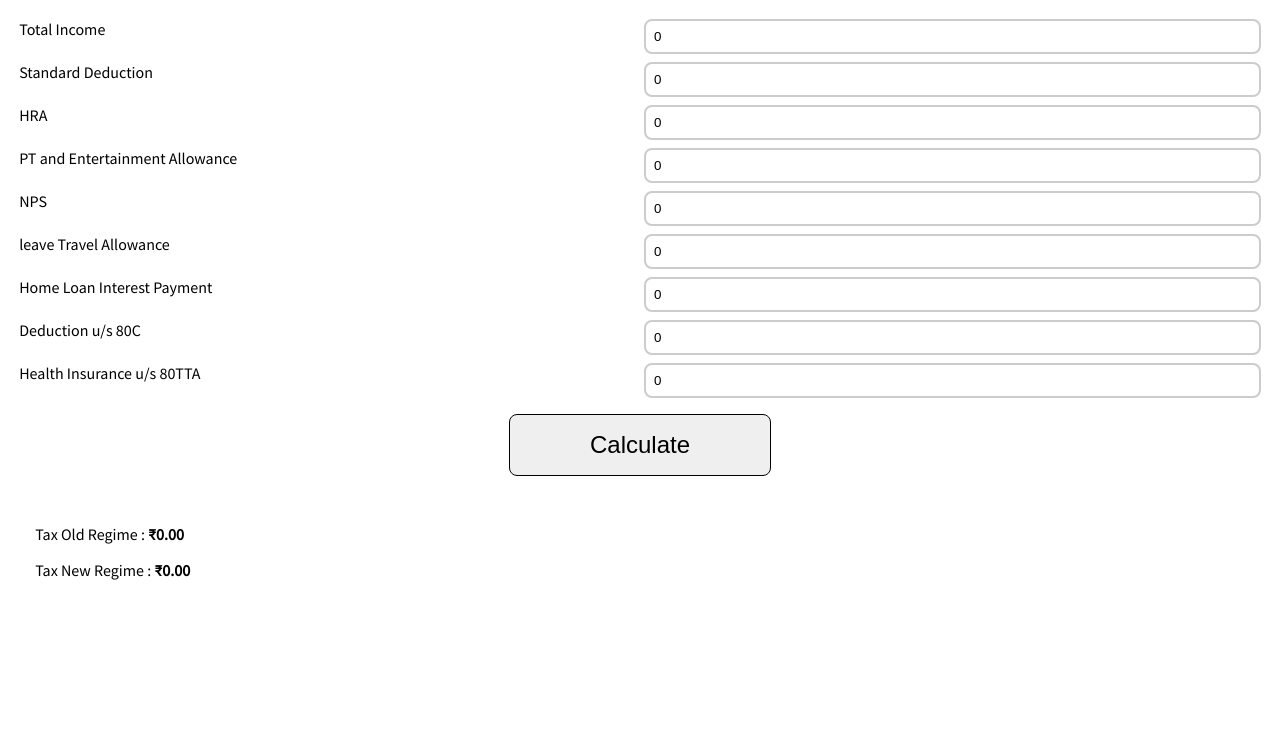
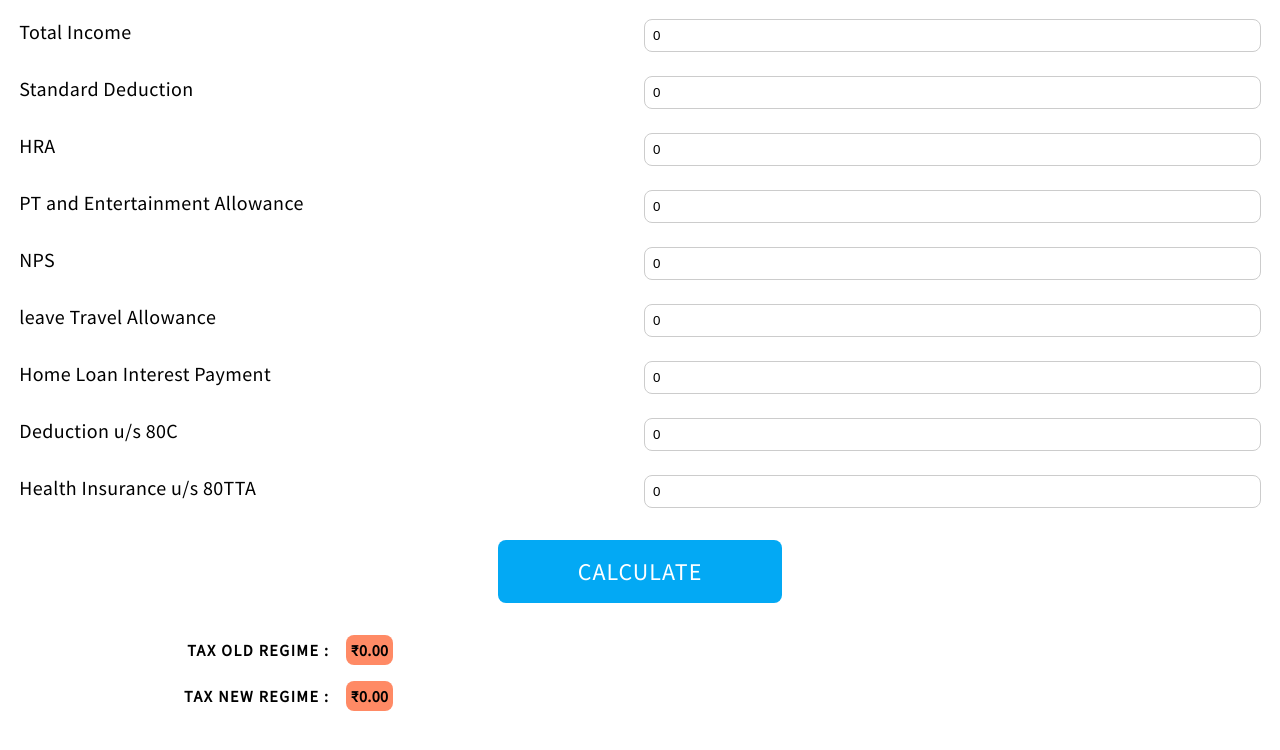
Before and after one commit to mishti169/react-income-tax-calculator-mishti, a React (Create React App) app: page / in a window 1280 px wide. Shown: the top 750 px of the page. Built offline with nearby package versions, Linux system fonts and the light colour scheme.

Commit message:
style: update styling

```diff
--- a/src/App.css
+++ b/src/App.css
@@ -1,12 +1,21 @@
 * {
 	box-sizing: border-box;
+	letter-spacing: 0.4px;
+}
+
+label {
+	font-size: 20px;
 }
 
 .App {
 	width: 400px;
 	width: 100%;
 	padding: 1.2rem;
+	display: flex;
+	flex-direction: column;
+	gap: 1rem;
 }
+
 .submit-wrapper {
 	display: flex;
 	justify-content: center;
@@ -14,16 +23,21 @@
 }
 .btn-submit {
 	padding: 1rem 5rem;
-	border: 1px solid;
 	font-size: 1.5rem;
 	border-radius: 8px;
 	cursor: pointer;
+	border: none;
+	text-transform: uppercase;
+	letter-spacing: 1px;
+	background-color: #03a9f4;
+	color: white;
+	font-family: 'Source Sans Pro', sans-serif;
 }
+
 .btn-submit:hover {
-	/* background: #ccc; */
-	border: 2px solid #555;
-	color: #555;
+	background-color: #0288d1;
 }
+
 .m-10 {
 	margin: 1rem;
 }
@@ -33,19 +47,47 @@
 	grid-template-columns: 1fr 1fr;
 	gap: 0.5rem;
 }
+input[type='number']:nth-of-type(1n) {
+	margin-bottom: 1rem;
+}
+
 input {
 	padding: 0.5rem;
 	border-radius: 8px;
-	border: 2px solid #ccc;
+	border: 1px solid #ccc;
 	outline: none;
 	transition: 0.3s;
 }
 input:focus {
-	border: 2px solid #555;
+	box-shadow: 0 0 0 0.2rem rgb(0 123 255 / 25%);
+	border-color: #80bdff;
 }
 
 .tax-ans-wrapper {
-	padding: 1rem;
+	display: grid;
+	grid-template-columns: 25% min-content;
+	gap: 1rem;
+	align-items: center;
+}
+
+.tax-ans-label {
+	justify-self: flex-end;
+	font-weight: bold;
+	text-transform: uppercase;
+	letter-spacing: 1.5px;
+}
+
+.green {
+	background-color: #aed581;
+}
+
+.red {
+	background-color: #ff8a65;
+}
+
+.amount {
+	padding: 5px;
+	border-radius: 8px;
 }
 
 @media screen and (max-width: 650px) {
@@ -56,4 +98,12 @@ input:focus {
 	.btn-submit {
 		padding: 1rem 3rem;
 	}
+
+	.tax-ans-wrapper {
+		grid-template-columns: 1fr;
+	}
+
+	.tax-ans-label {
+		justify-self: flex-start;
+	}
 }
--- a/src/App.js
+++ b/src/App.js
@@ -136,12 +136,18 @@ function App() {
 				</div>
 			</form>
 			<div className='tax-ans-wrapper'>
-				<p>
-					Tax Old Regime : <b>{amountToInrFormat(oldTaxAmount)}</b>
-				</p>
-				<p>
-					Tax New Regime : <b>{amountToInrFormat(newTaxAmount)}</b>
-				</p>
+				<span className='tax-ans-label'>Tax Old Regime :</span>
+				<b
+					className={`amount ${oldTaxAmount > newTaxAmount ? 'green' : 'red'}`}
+				>
+					{amountToInrFormat(oldTaxAmount)}
+				</b>
+				<span className='tax-ans-label'>Tax New Regime :</span>
+				<b
+					className={`amount ${newTaxAmount > oldTaxAmount ? 'green' : 'red'}`}
+				>
+					{amountToInrFormat(newTaxAmount)}
+				</b>
 			</div>
 		</div>
 	);
```
